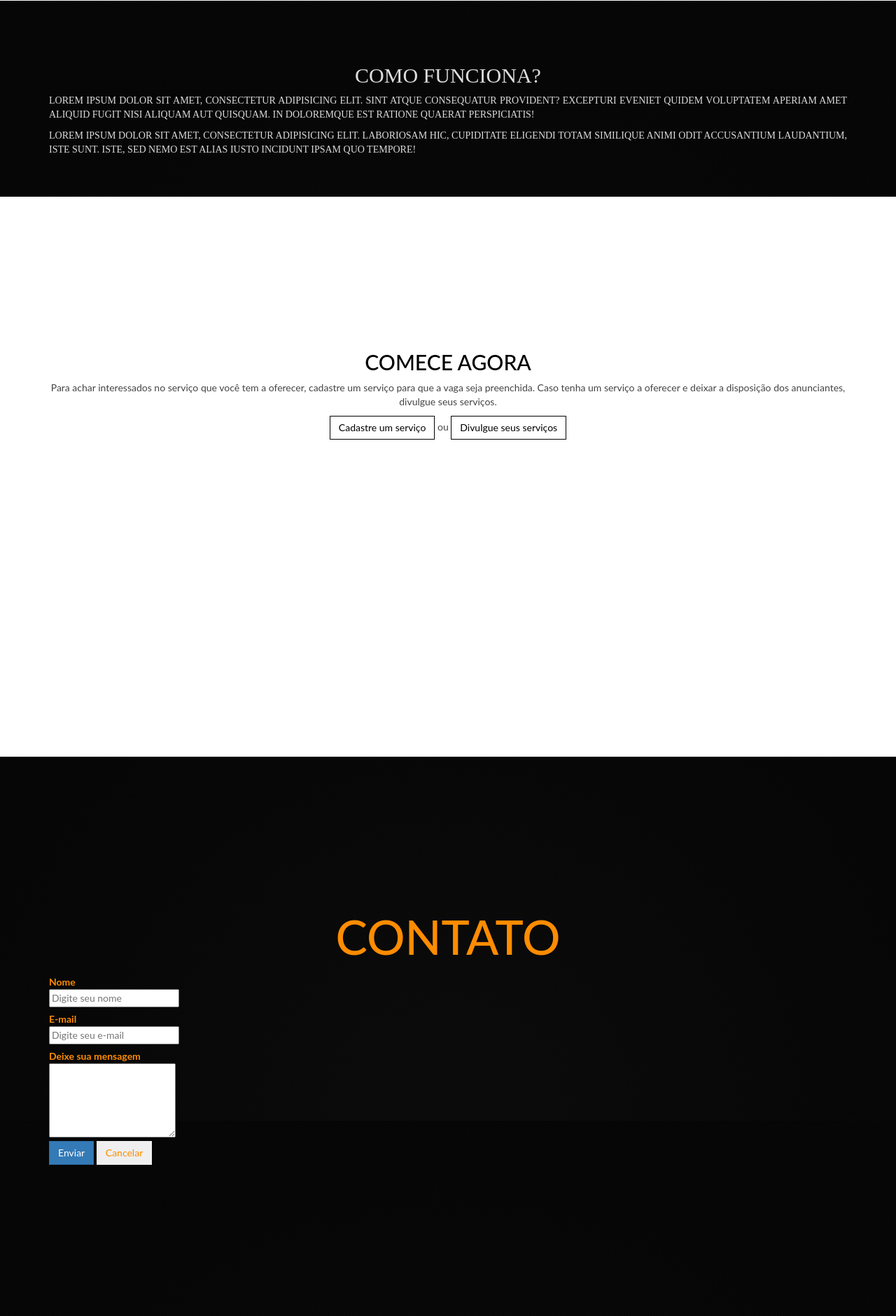
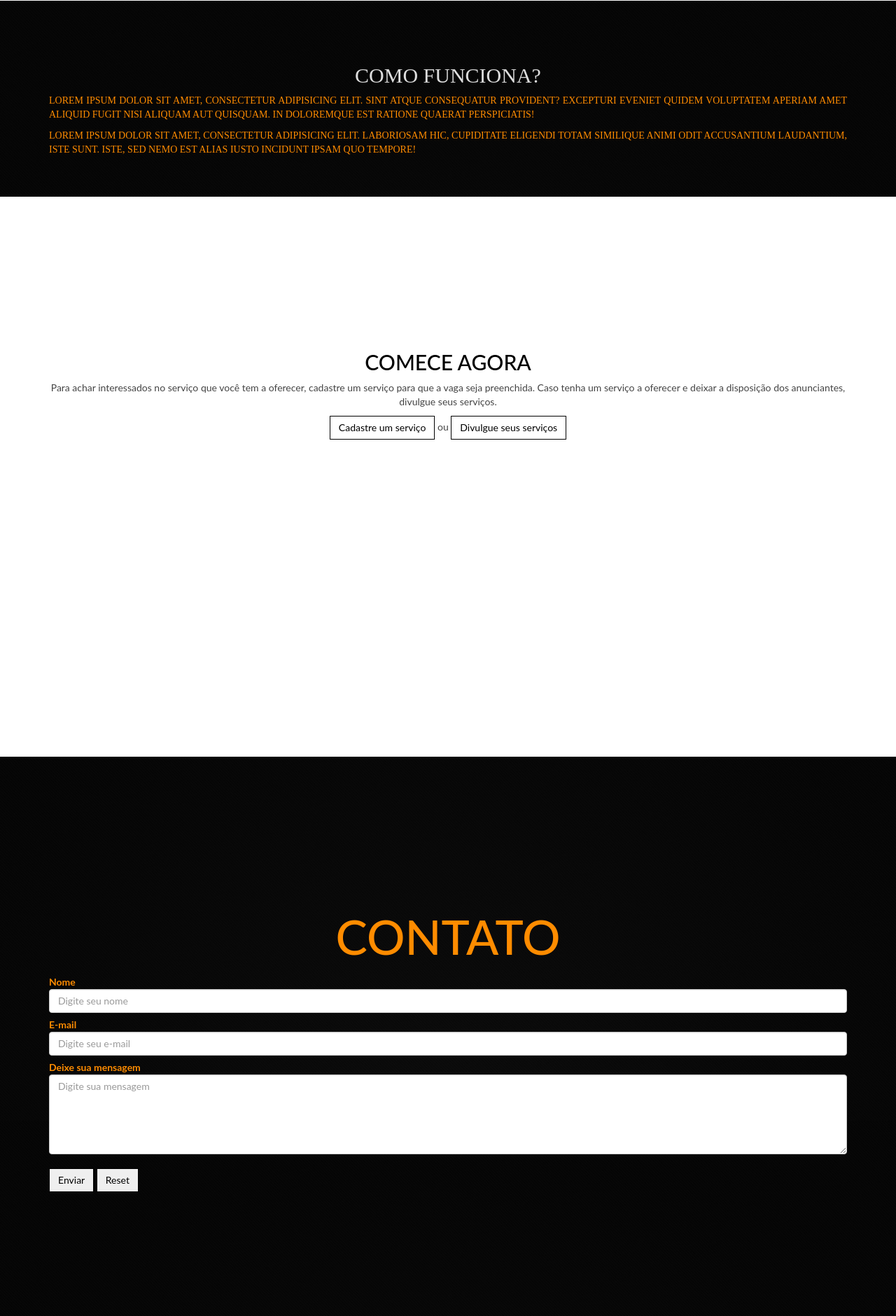
Before and after one commit to tunnes/trampaki-api, a PHP site: page /view/index.html in a window 1280 px wide. Shown: the part 799-2679 px from the top of the page at 70% size. Run offline with PHP 8.4, Linux system fonts and the light colour scheme; some libraries are stand-ins or nearby versions.

Commit message:
Form de contato atualizado e alteraçoes menu realizadas

```diff
--- a/view/css/styles.css
+++ b/view/css/styles.css
@@ -141,7 +141,7 @@ section {
 }
 
 .mini-section p {
-    color: #ddd;
+    color: #ff8c00;
     text-transform: uppercase;
 }
 
--- a/view/index.html
+++ b/view/index.html
@@ -5,7 +5,7 @@
     <title>Trampaki</title>
 
     <meta charset="utf-8">
-    <meta name="description" content="Página parallax totalmente responsiva">
+    <meta name="description" content="Webiste do Trampaki">
     <meta name="viewport" content="width=device-width, initial-scale=1.0">
 
     <!-- Bootstrap -->
@@ -20,15 +20,15 @@
 <body>
     <nav class="navbar navbar-trans navbar-fixed-top">
         <div class="container">
-            <!-- <div class="navbar-header">
+            <div class="navbar-header">
                 <button type="button" class="navbar-toggle" data-toggle="collapse" data-target=".navbar-collapse">
                     <span class="sr-only">Toggle navigation</span>
                     <span class="icon-bar"></span>
                     <span class="icon-bar"></span>
                     <span class="icon-bar"></span>
                 </button>
-                <a class="navbar-brand text-danger" href="#home"></a>
-            </div>-->
+                <a class="navbar-brand text-danger" href="#home">TRAMPAKI</a>
+            </div>
             <div class="navbar-collapse collapse" id="navbar-collapse">
                 <ul class="nav navbar-nav navbar-right">
                     <li><a href="#home">HOME</a></li>
@@ -42,7 +42,7 @@
 
     <section class="container-fluid" id="home">
         <div class="container v-center">
-            <h1 class="text-center alinhar-esq"><img src="img/tramp.png"/></h1>
+            <h1 class="text-center alinhar-esq"><img src="img/tramp.png" class="img-responsive"></h1>
             <p class="alinhar-esq">Lorem ipsum dolor sit amet, consectetur adipisicing elit. Voluptates laboriosam dolorem veritatis molestiae? Assumenda nam, quidem doloremque eum, dolore earum iste consequuntur illo nostrum explicabo incidunt magnam quae pariatur modi!</p>
         </div>
     </section>
@@ -77,22 +77,23 @@
                 <div class="control-group">
                     <label class="control-label input-large" for="inputNome">Nome</label>
                     <div class="controls">
-                      <input type="text" id="inputNome" placeholder="Digite seu nome">
+                        <input type="text" id="inputNome" class="form-control" placeholder="Digite seu nome" maxlength="30">
                     </div>
                 </div>
                 <div class="control-group">
                     <label class="control-label" for="inputEmail">E-mail</label>
                     <div class="controls">
-                      <input type="email" id="inputEmail" placeholder="Digite seu e-mail">
+                        <input type="email" id="inputEmail" class="form-control" placeholder="Digite seu e-mail" maxlength="25">
                     </div>
                 </div>
                 <div class="control-group">
                     <label class="control-label">Deixe sua mensagem</label>
                     <div class="controls">
-                        <textarea rows="5"></textarea>
+                        <textarea rows="5" class="form-control" placeholder="Digite sua mensagem" maxlength="250"></textarea>
+                        <br>
                         <div class="form-actions">
-                          <button type="submit" class="btn btn-primary">Enviar</button>
-                          <button type="reset" class="btn">Cancelar</button>
+                            <button type="submit" class="btn btn-outline">Enviar</button>
+                            <button type="reset" class="btn btn-outline">Reset</button>
                         </div>
                     </div>
                 </div>
```
Lines whose indentation alone changed are shown as unchanged.
